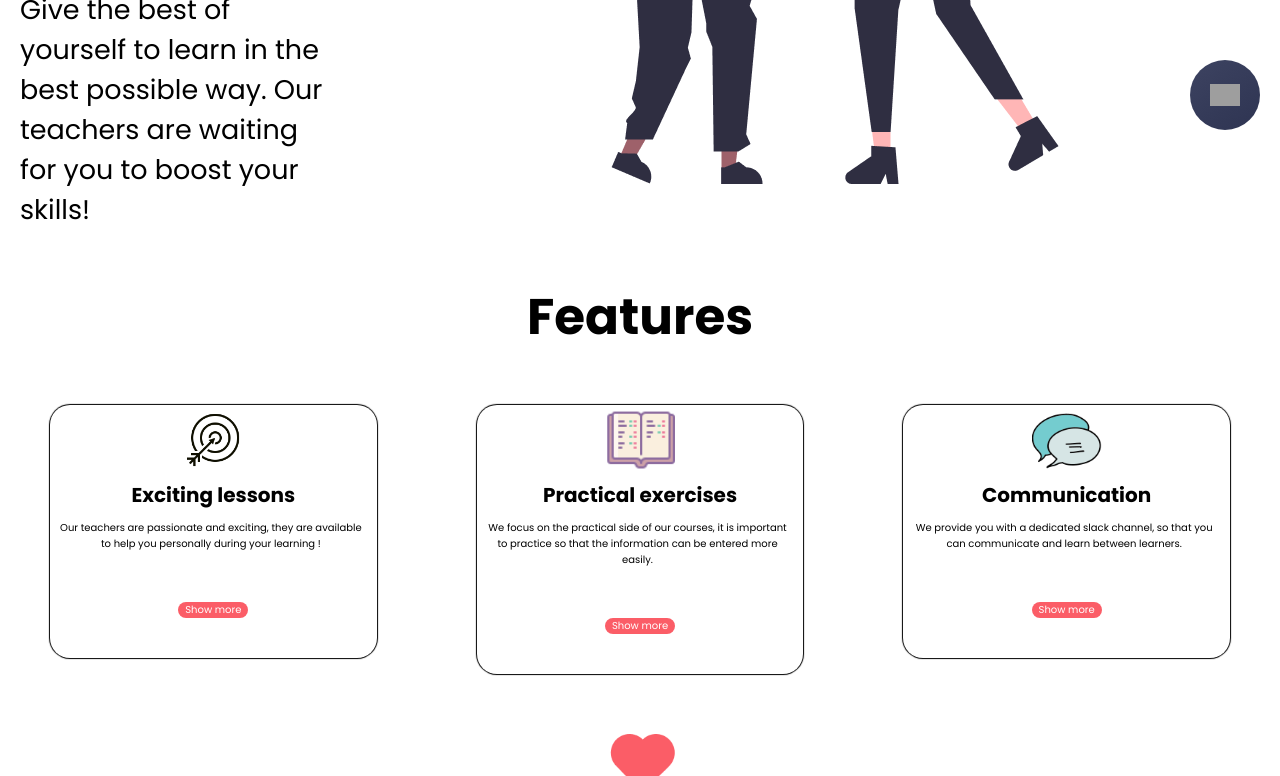
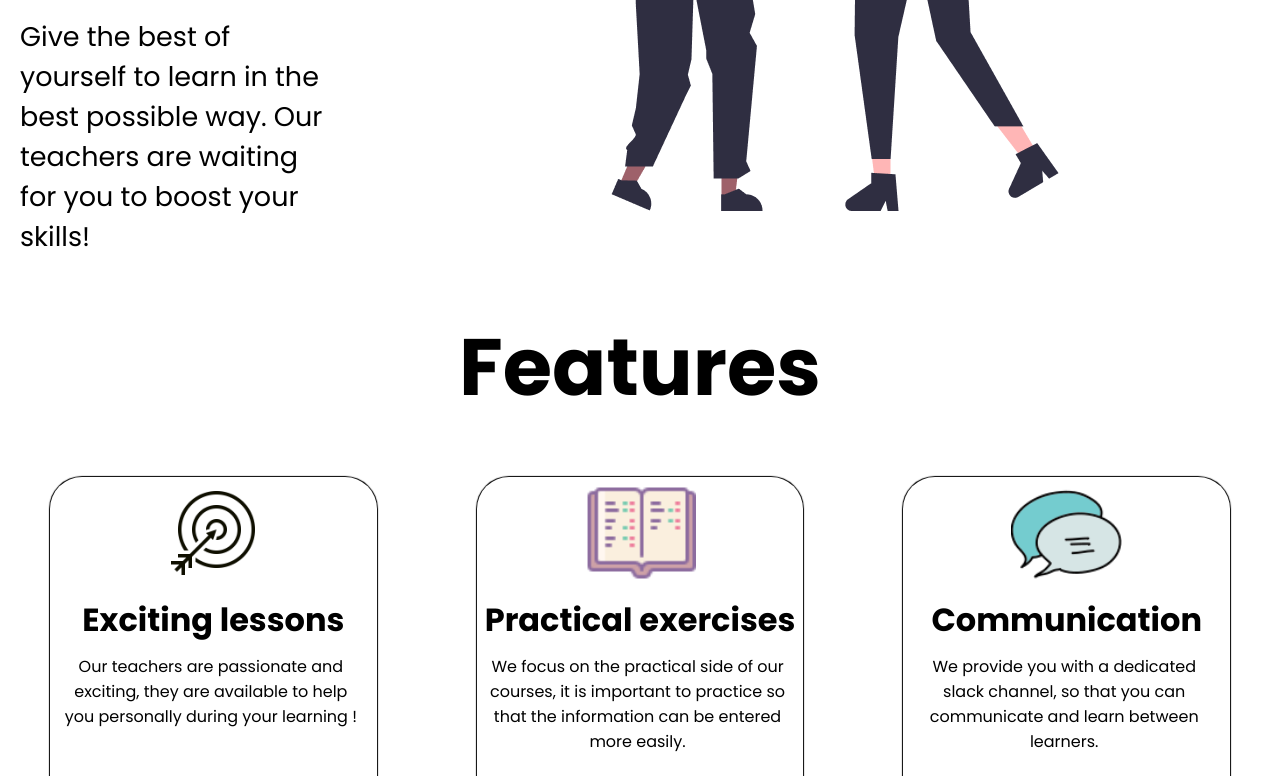
Before and after one commit to dylanstockinger/Universe-Landing-Page, a website built with Vite: page index.html in a window 1280 px wide. Shown: the part 650-1426 px from the top of the page. Built offline with nearby package versions, Linux system fonts and the light colour scheme; grey boxes are pictures that could not be loaded.

Commit message:
🔥 changement du CSS, validation de la responsive

```diff
--- a/css/components/Navbar.css
+++ b/css/components/Navbar.css
@@ -116,12 +116,13 @@
     }
 
     .nav-links {
-        font-size: 2em;
+        font-size: 1.5rem;
     }
 
     .nav-links button {
         color: #ffffff;
-        font-size: 1.4rem;
+        font-size: 0.8rem;
+        font-weight: bold;
         padding: 9px;
         border: none;
         position: relative;
--- a/css/components/ToggleLightAndDark.css
+++ /dev/null
@@ -1,180 +0,0 @@
-/*
- * Dark Colors
- * ------------------
- */
-
-body.dark {
-    --ion-color-primary: #428cff;
-    --ion-color-primary-rgb: 66, 140, 255;
-    --ion-color-primary-contrast: #ffffff;
-    --ion-color-primary-contrast-rgb: 255, 255, 255;
-    --ion-color-primary-shade: #3a7be0;
-    --ion-color-primary-tint: #5598ff;
-
-    --ion-color-secondary: #50c8ff;
-    --ion-color-secondary-rgb: 80, 200, 255;
-    --ion-color-secondary-contrast: #ffffff;
-    --ion-color-secondary-contrast-rgb: 255, 255, 255;
-    --ion-color-secondary-shade: #46b0e0;
-    --ion-color-secondary-tint: #62ceff;
-
-    --ion-color-tertiary: #6a64ff;
-    --ion-color-tertiary-rgb: 106, 100, 255;
-    --ion-color-tertiary-contrast: #ffffff;
-    --ion-color-tertiary-contrast-rgb: 255, 255, 255;
-    --ion-color-tertiary-shade: #5d58e0;
-    --ion-color-tertiary-tint: #7974ff;
-
-    --ion-color-success: #2fdf75;
-    --ion-color-success-rgb: 47, 223, 117;
-    --ion-color-success-contrast: #000000;
-    --ion-color-success-contrast-rgb: 0, 0, 0;
-    --ion-color-success-shade: #29c467;
-    --ion-color-success-tint: #44e283;
-
-    --ion-color-warning: #ffd534;
-    --ion-color-warning-rgb: 255, 213, 52;
-    --ion-color-warning-contrast: #000000;
-    --ion-color-warning-contrast-rgb: 0, 0, 0;
-    --ion-color-warning-shade: #e0bb2e;
-    --ion-color-warning-tint: #ffd948;
-
-    --ion-color-danger: #ff4961;
-    --ion-color-danger-rgb: 255, 73, 97;
-    --ion-color-danger-contrast: #ffffff;
-    --ion-color-danger-contrast-rgb: 255, 255, 255;
-    --ion-color-danger-shade: #e04055;
-    --ion-color-danger-tint: #ff5b71;
-
-    --ion-color-dark: #f4f5f8;
-    --ion-color-dark-rgb: 244, 245, 248;
-    --ion-color-dark-contrast: #000000;
-    --ion-color-dark-contrast-rgb: 0, 0, 0;
-    --ion-color-dark-shade: #d7d8da;
-    --ion-color-dark-tint: #f5f6f9;
-
-    --ion-color-medium: #989aa2;
-    --ion-color-medium-rgb: 152, 154, 162;
-    --ion-color-medium-contrast: #000000;
-    --ion-color-medium-contrast-rgb: 0, 0, 0;
-    --ion-color-medium-shade: #86888f;
-    --ion-color-medium-tint: #a2a4ab;
-
-    --ion-color-light: #222428;
-    --ion-color-light-rgb: 34, 36, 40;
-    --ion-color-light-contrast: #ffffff;
-    --ion-color-light-contrast-rgb: 255, 255, 255;
-    --ion-color-light-shade: #1e2023;
-    --ion-color-light-tint: #383a3e;
-}
-
-/*
-   * iOS Dark Theme
-   * -------------------
-   */
-
-.ios body.dark {
-    --ion-background-color: #000000;
-    --ion-background-color-rgb: 0, 0, 0;
-
-    --ion-text-color: #ffffff;
-    --ion-text-color-rgb: 255, 255, 255;
-
-    --ion-color-step-50: #0d0d0d;
-    --ion-color-step-100: #1a1a1a;
-    --ion-color-step-150: #262626;
-    --ion-color-step-200: #333333;
-    --ion-color-step-250: #404040;
-    --ion-color-step-300: #4d4d4d;
-    --ion-color-step-350: #595959;
-    --ion-color-step-400: #666666;
-    --ion-color-step-450: #737373;
-    --ion-color-step-500: #808080;
-    --ion-color-step-550: #8c8c8c;
-    --ion-color-step-600: #999999;
-    --ion-color-step-650: #a6a6a6;
-    --ion-color-step-700: #b3b3b3;
-    --ion-color-step-750: #bfbfbf;
-    --ion-color-step-800: #cccccc;
-    --ion-color-step-850: #d9d9d9;
-    --ion-color-step-900: #e6e6e6;
-    --ion-color-step-950: #f2f2f2;
-
-    --ion-toolbar-background: #0d0d0d;
-
-    --ion-item-background: #1c1c1c;
-    --ion-item-background-activated: #313131;
-}
-
-/*
-   * Material Design Dark Theme
-   * ------------------------------
-   */
-
-.md body.dark {
-    --ion-background-color: #121212;
-    --ion-background-color-rgb: 18, 18, 18;
-
-    --ion-text-color: #ffffff;
-    --ion-text-color-rgb: 255, 255, 255;
-
-    --ion-border-color: #222222;
-
-    --ion-color-step-50: #1e1e1e;
-    --ion-color-step-100: #2a2a2a;
-    --ion-color-step-150: #363636;
-    --ion-color-step-200: #414141;
-    --ion-color-step-250: #4d4d4d;
-    --ion-color-step-300: #595959;
-    --ion-color-step-350: #656565;
-    --ion-color-step-400: #717171;
-    --ion-color-step-450: #7d7d7d;
-    --ion-color-step-500: #898989;
-}
-
-.theme-container {
-    width: 70px;
-    height: 70px;
-    border-radius: 50%;
-    position: fixed;
-    bottom: 20px;
-    right: 20px;
-    display: flex;
-    justify-content: center;
-    align-items: center;
-    transition: 0.5s;
-    z-index: 3;
-}
-
-.theme-container:hover {
-    opacity: 0.8;
-    cursor: pointer;
-}
-
-.shadow-dark {
-    background: linear-gradient(145deg, #3d4361, #2e3452);
-
-}
-
-.shadow-light {
-    background: linear-gradient(145deg, #e8e9f1, #ffffff);
-    box-shadow: 7px 7px 15px -10px #bbcfda, -4px -4px 13px #ffffff,
-        inset 7px 7px 3px rgba(209, 217, 230, 0.35),
-        inset -11px -11px 3px rgba(255, 255, 255, 0.3)
-}
-
-@keyframes change {
-    0% {
-        transform: scale(1);
-    }
-
-    100% {
-        transform: scale(1.4);
-    }
-}
-
-.change {
-    animation-name: change;
-    animation-duration: 1s;
-    animation-direction: alternate;
-}
--- a/css/index.css
+++ b/css/index.css
@@ -4,4 +4,3 @@
 @import "./style.css";
 @import "./components/Card.css";
 @import "./components/Navbar.css";
-@import "./components/ToggleLightAndDark.css";
--- a/css/reset.css
+++ b/css/reset.css
@@ -6,7 +6,3 @@
     text-decoration: none;
     list-style: none;
 }
-
-html {
-    font-size: 62.5%
-}
--- a/index.html
+++ b/index.html
@@ -23,10 +23,7 @@
 
     <a href="#" class="logo"> UNIVERSE </a>
     <div class="nav-links">
-      <div class="theme-container shadow-dark">
-        <img id="theme-icon" src="https://www.uplooder.net/img/image/2/addf703a24a12d030968858e0879b11e/moon.svg"
-          style="width: 30px;" alt="ERR">
-      </div>
+
       <ul>
         <li> <a href="#"> Home </a> </li>
         <li> <a href="#"> Courses </a> </li>
@@ -126,7 +123,6 @@
       <div class="card-result">
         <h2> 3k +</h2>
         <span>Message sent on Slack</span>
-
       </div>
 
     </div>
@@ -147,7 +143,7 @@
 
 
   </div>
-  </div>
+
 
   <script type="module" src="js/index.js"></script>
 </body>
--- a/js/index.js
+++ b/js/index.js
@@ -46,54 +46,3 @@ menuHamburger.addEventListener("click", () => {
   const openStyle = document.querySelector("body");
   openStyle.classList.toggle("overflow");
 });
-
-
-
-
-
-
-
-document.body.style="background-color: var(--bs-dark);transition: 0.5s;"
-const sun = "https://www.uplooder.net/img/image/55/7aa9993fc291bc170abea048589896cf/sun.svg";
-const moon = "https://www.uplooder.net/img/image/2/addf703a24a12d030968858e0879b11e/moon.svg"
-
-var theme = "dark";
-  const root = document.querySelector(":root");
-  const container = document.getElementsByClassName("theme-container")[0];
-  const themeIcon = document.getElementById("theme-icon");
-  container.addEventListener("click", setTheme);
-  function setTheme() {
-    switch (theme) {
-      case "dark":
-        setLight();
-        theme = "light";
-        break;
-      case "light":
-        setDark();
-        theme = "dark";
-        break;
-    }
-  }
-  function setLight() {
-    root.style.setProperty(
-      "--bs-dark",
-      "linear-gradient(318.32deg, #c3d1e4 0%, #dde7f3 55%, #d4e0ed 100%)"
-    );
-    container.classList.remove("shadow-dark");
-    setTimeout(() => {
-      container.classList.add("shadow-light");
-      themeIcon.classList.remove("change");
-    }, 300);
-    themeIcon.classList.add("change");
-    themeIcon.src = sun;
-  }
-  function setDark() {
-    root.style.setProperty("--bs-dark", "#191d32");
-    container.classList.remove("shadow-light");
-    setTimeout(() => {
-      container.classList.add("shadow-dark");
-      themeIcon.classList.remove("change");
-    }, 300);
-    themeIcon.classList.add("change");
-    themeIcon.src = moon;
-  }
```
